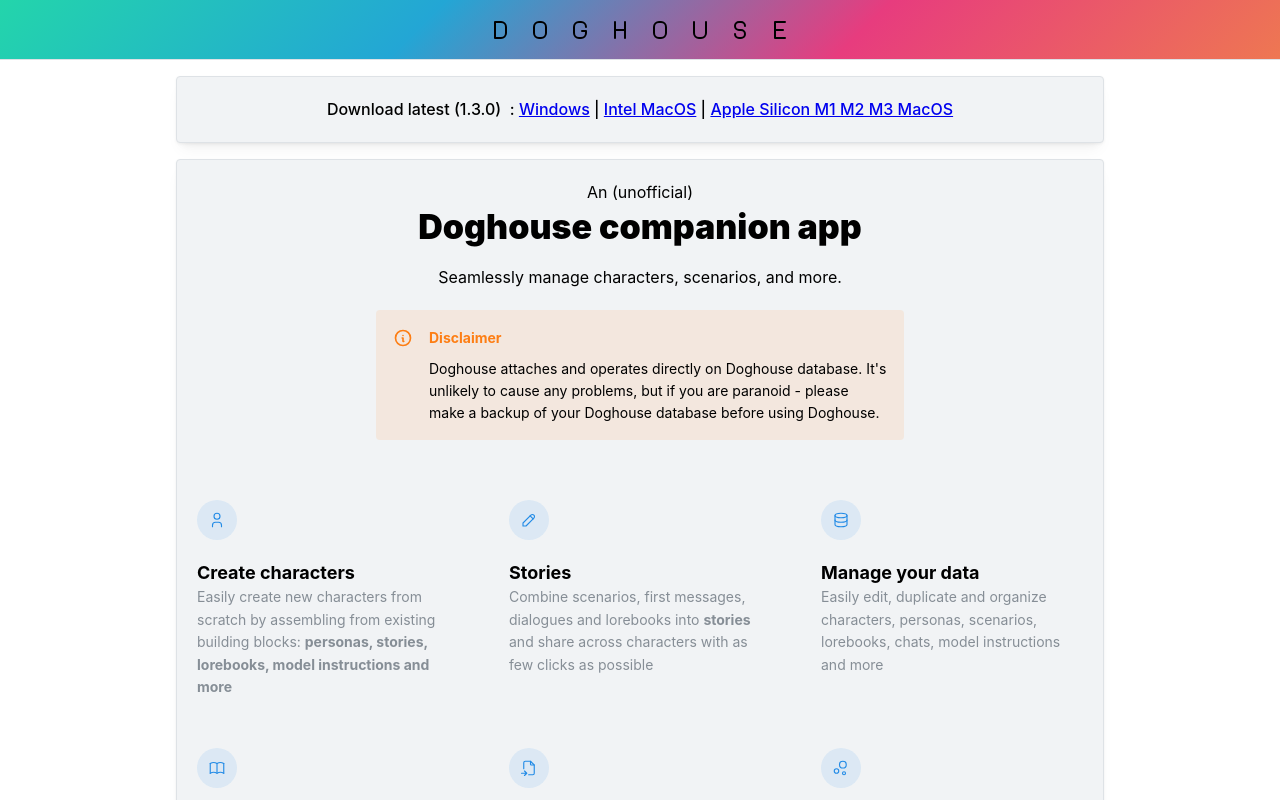
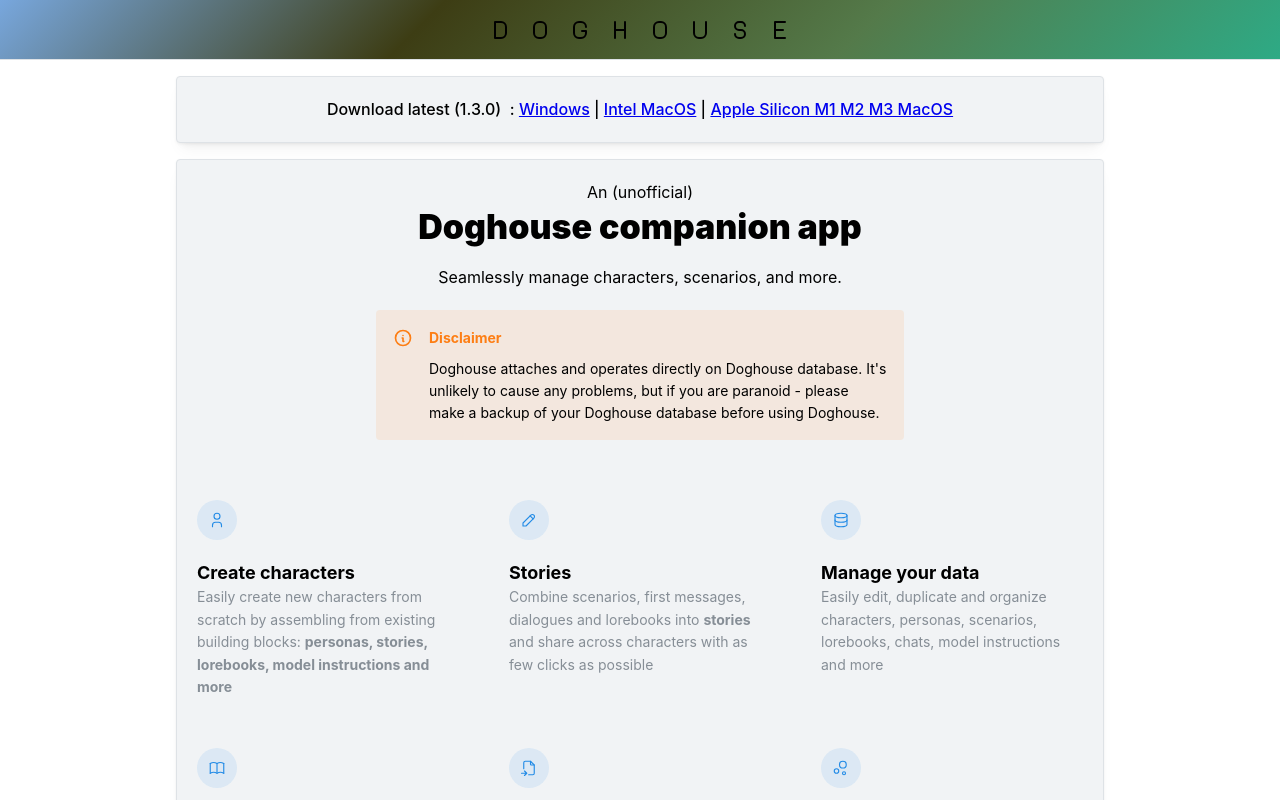
Before and after one commit to gam3dotdev/website, a Next.js app: page / in a window 1280 px wide. Shown: the top 800 px of the page. Built offline with nearby package versions, Linux system fonts and the light colour scheme.

Commit message:
Icon and header

```diff
--- a/pages/app.module.css
+++ b/pages/app.module.css
@@ -58,7 +58,7 @@
 }
 
 .background {
-  background: linear-gradient(-45deg, #ee7752, #e73c7e, #23a6d5, #23d5ab);
+  background: linear-gradient(-45deg, #2eaa85, #547a4a, #3d3d14, #78a7dd);
   /* background-size: 400% 400%; */
   /* animation: gradient 15s ease infinite; */
 }
```
Also changed, not shown: public/icon.png.
